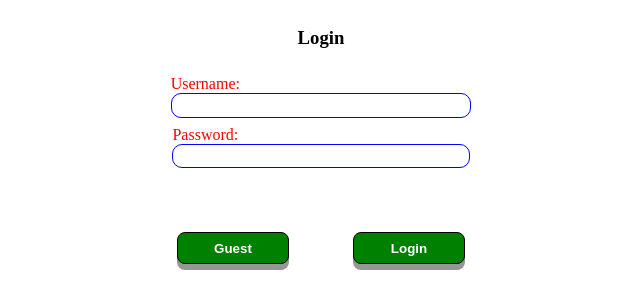
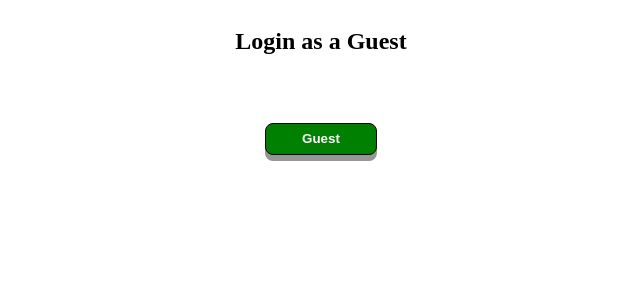
Before and after one commit to marc-mccarthy/searchable-enterprise-directory, a React (Vite) app: page /#/ in a window 1280 px wide. Shown: the top 308 px of the page, without its empty margins (319-959 px from the left). Built offline with nearby package versions, Linux system fonts and the light colour scheme; a web font is replaced by a local one.

Commit message:
simplified

```diff
--- a/src/components/App/App.jsx
+++ b/src/components/App/App.jsx
@@ -10,7 +10,6 @@ function App() {
     <HashRouter>
       <div className='Main'>
         <Routes>
-          <Route path='/login' element={<Login />} />
           <Route path='/' element={<Login />} />
           <Route path='/home/:employee_no' element={<Home />} />
           <Route path='*' element={<Page404 />} />
--- a/src/components/Login/Login.jsx
+++ b/src/components/Login/Login.jsx
@@ -1,44 +1,14 @@
-import axios from 'axios';
-import React, { useState } from 'react';
+import React from 'react';
 import { useNavigate } from 'react-router-dom';
 import {
   Content,
   Form,
-  Input,
-  Label,
-  TellMe,
   TellMeButton,
-  TellMeSubmit,
+  TellMeSubmit
 } from './Login.styled';
 
 function LoginForm() {
-  const [username, setUsername] = useState('');
-  const [password, setPassword] = useState('');
   const navigate = useNavigate();
-
-  const checkUser = async () => {
-    if (username && password) {
-      const user = { username, password };
-      const response = await axios.post('/login', user);
-      return response.data;
-    } else {
-      alert('Missed a field');
-    }
-  };
-
-  const login = (event) => {
-    event.preventDefault();
-    checkUser().then((response) => {
-      console.log(response);
-      if (response.length === 0) {
-        alert('No one goes by that language round here');
-        setUsername('');
-        setPassword('');
-      } else {
-        navigate(`/home/${response[0].employee_no}`);
-      }
-    });
-  }; // end login
 
   const guest = (event) => {
     event.preventDefault();
@@ -46,34 +16,11 @@ function LoginForm() {
   }; // end guest
 
   return (
-    <Form onSubmit={login}>
-      <h3>Login</h3>
+    <Form>
+      <h2>Login as a Guest</h2>
       <Content>
-        <TellMe>
-          <Label htmlFor='username'>
-            Username:
-            <Input
-              type='text'
-              name='username'
-              required
-              value={username}
-              onChange={(event) => setUsername(event.target.value)}
-            />
-          </Label>
-          <Label htmlFor='password'>
-            Password:
-            <Input
-              type='password'
-              name='password'
-              required
-              value={password}
-              onChange={(event) => setPassword(event.target.value)}
-            />
-          </Label>
-        </TellMe>
         <TellMeSubmit>
           <TellMeButton onClick={guest}>Guest</TellMeButton>
-          <TellMeButton>Login</TellMeButton>
         </TellMeSubmit>
       </Content>
     </Form>
```
Also changed, not shown: 2 other files (tests, documents, lock files or other folders).
